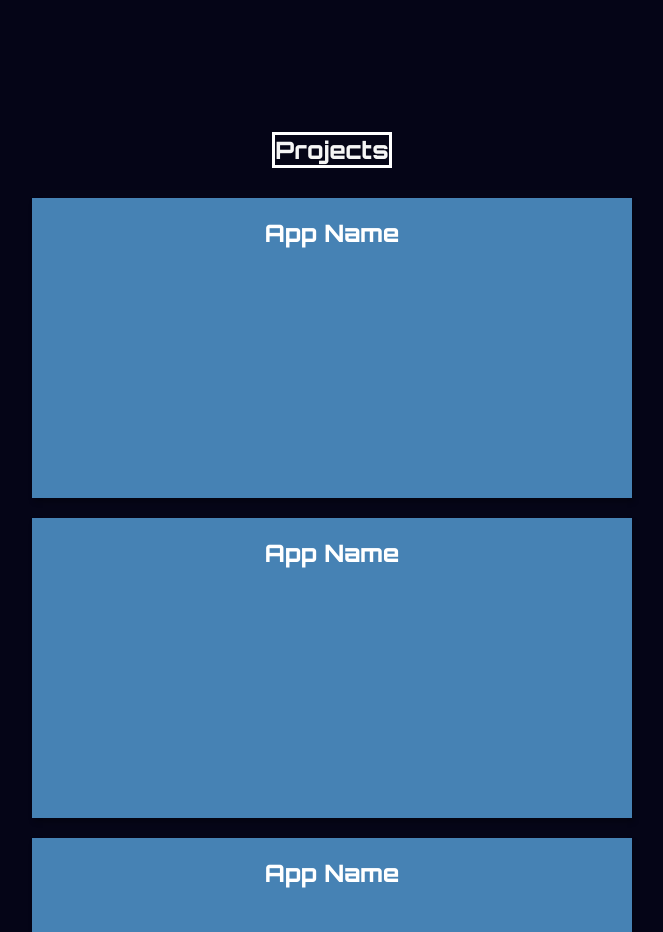
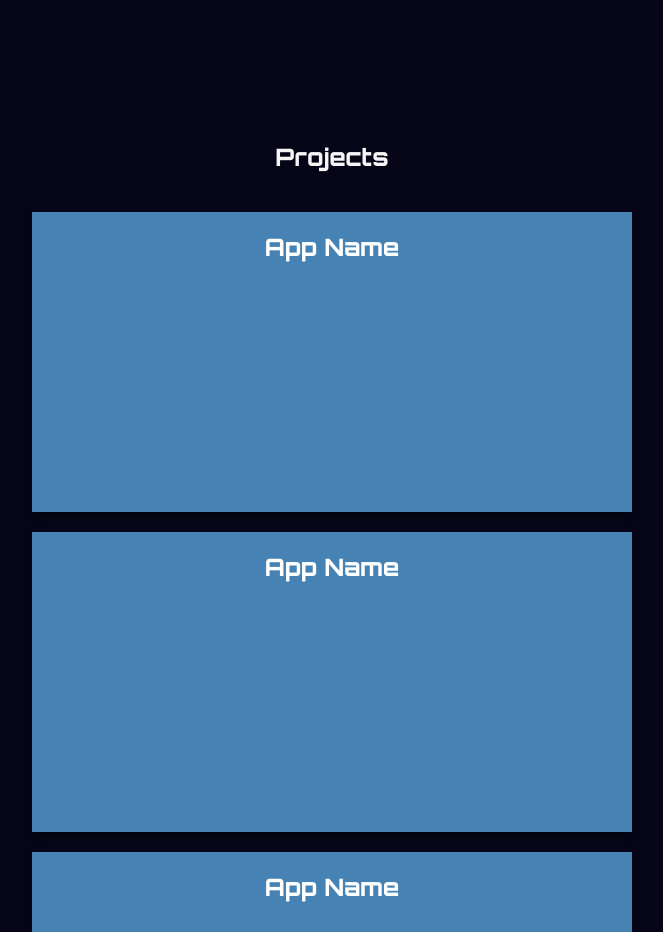
Before and after one commit to iamibie/NODE-MYSQL-APP, a website: page public/index.html in a window 1280 px wide. Shown: the part 2500-3432 px from the top of the page, without its empty margins (308-971 px from the left). Drawn offline with nearby package versions, Linux system fonts and the light colour scheme.

Commit message:
new changes

```diff
--- a/public/index.css
+++ b/public/index.css
@@ -432,7 +432,7 @@ form .button:hover{
 }
 #projects-section h1 {
     margin: 20px;
-    border: solid white;
+    padding: 10px;
 }
 
 .box{
```
